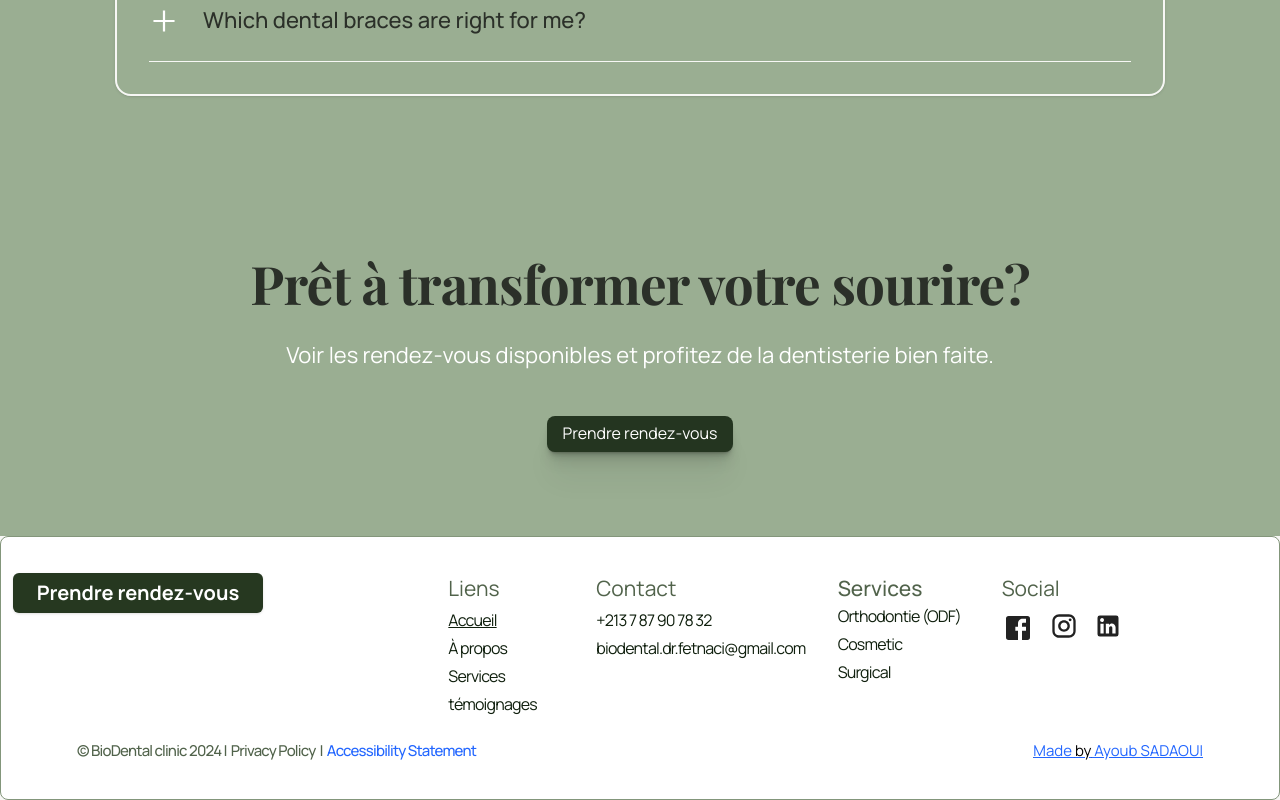
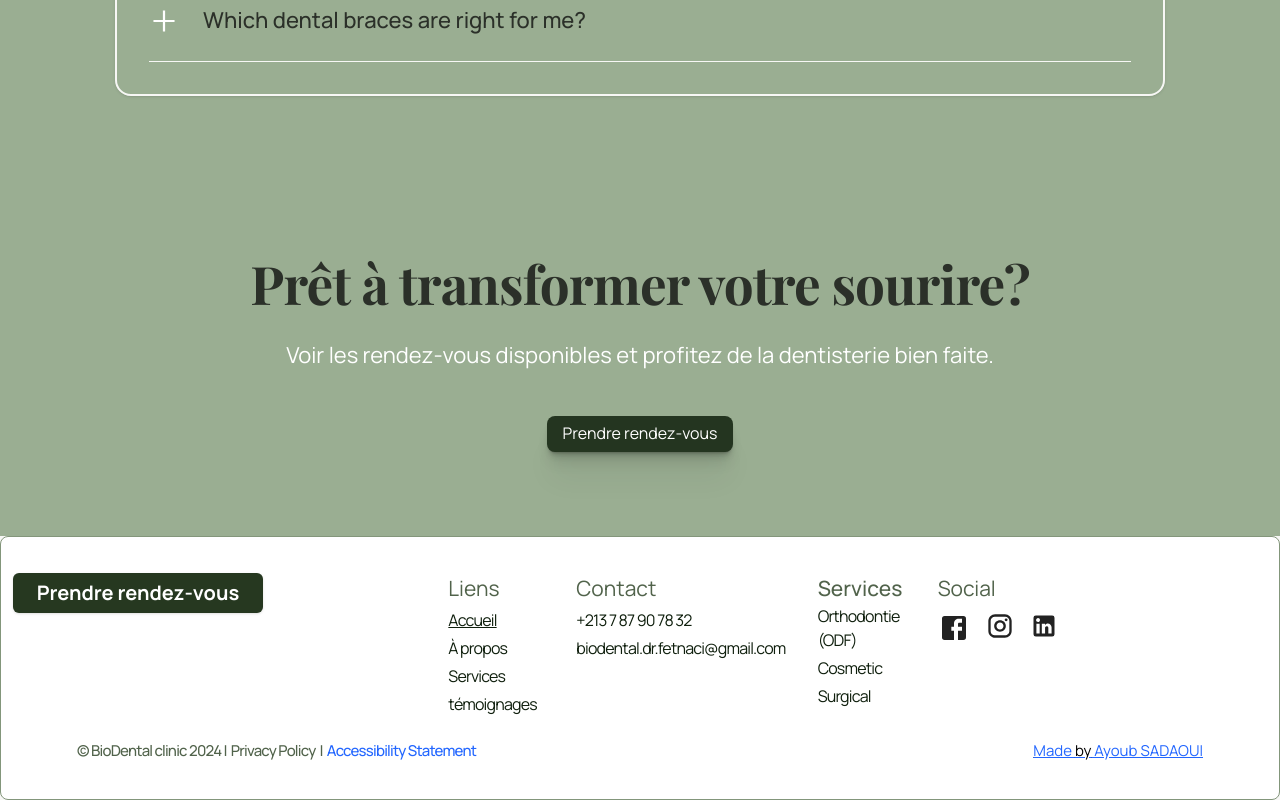
Before and after one commit to Fodilben/biodental, a Next.js app: page / in a window 1280 px wide. Shown: the part 4842-5642 px from the top of the page. Built offline with nearby package versions, Linux system fonts and the light colour scheme.

Commit message:
fixing footer 3

```diff
--- a/src/components/homeSections/footer/footer.tsx
+++ b/src/components/homeSections/footer/footer.tsx
@@ -53,9 +53,9 @@ export const Footer = () => {
           {/* Footer Navigation Sections */}
           <div className="flex flex-col md:flex-row  pl-3 justify-between gap-8 sm:order-first md:order-last">
             {/* lines and contact section*/}
-            <div className="flex gap-2">
+            <div className="flex gap-2 justify-around">
               {/* lines */}
-              <div className="flex flex-col min-w-[140px]">
+              <div className="flex flex-col min-w-[120px]">
                 <h3 className="text-[21px] text-[#51634B]  font-normal mb-1 text-left">
                   Liens
                 </h3>
@@ -115,9 +115,9 @@ export const Footer = () => {
               </div>
             </div>
             {/* services and social section*/}
-            <div className="flex  gap-6 ">
+            <div className="flex  justify-around ">
               {/* services */}
-              <div className="flex flex-col min-w-[140px]">
+              <div className="flex flex-col min-w-[120px]">
                 <h3 className="text-[21px] text-[#51634B] font-medium  text-left">
                   Services
                 </h3>
```
